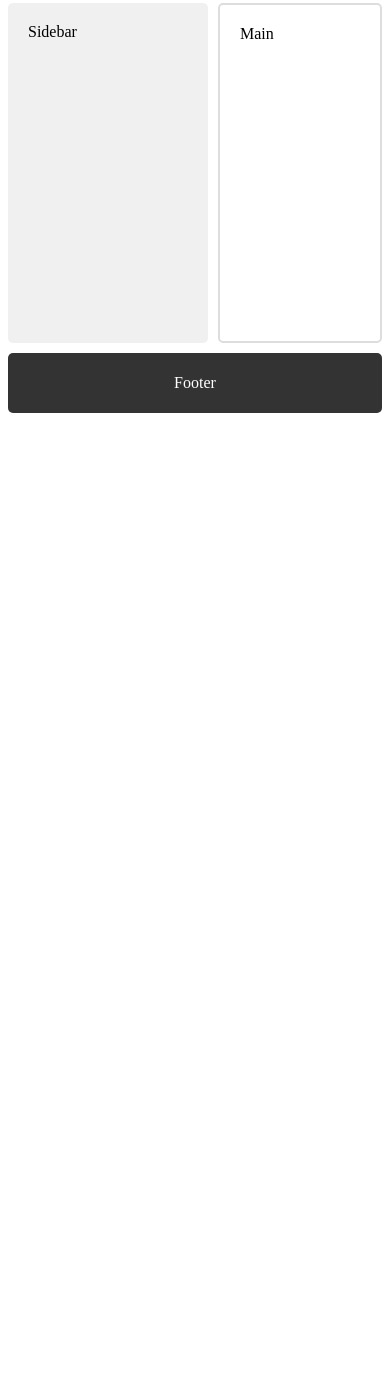
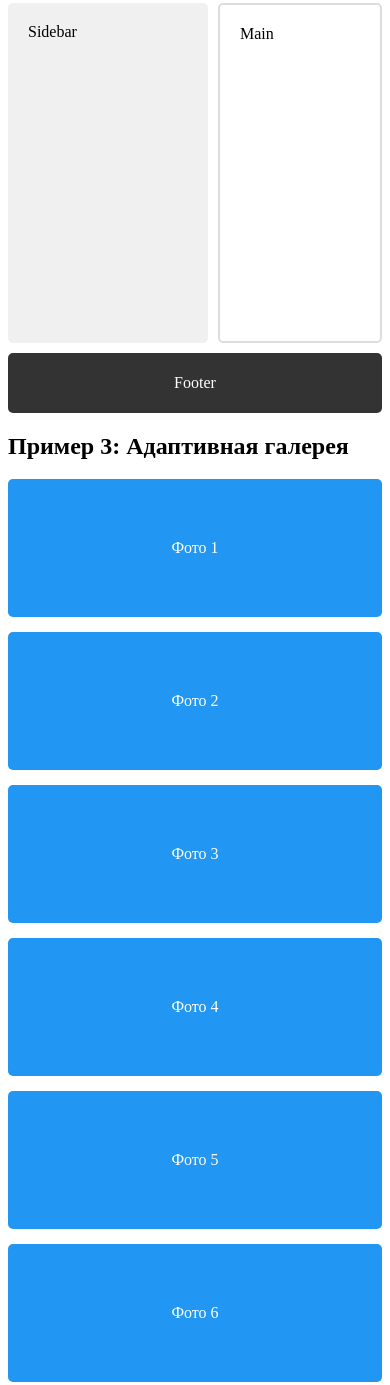
Before and after one commit to Nadii15/ISRPO_lab_8, a plain HTML site: page gridPractice.html in a window 390 px wide. Shown: the part 622-2007 px from the top of the page. Before the commit the page ends 1043 px from the top, so only its background shows below. Drawn offline with Linux system fonts and the light colour scheme.

Commit message:
Added responsive grid gallery

```diff
--- a/gridPractice.css
+++ b/gridPractice.css
@@ -53,3 +53,19 @@
    justify-content: center;
    border-radius: 5px;
 }
+.gallery {
+    display: grid;
+    grid-template-columns: repeat(auto-fit, minmax(200px,  1fr));
+    gap: 15px;
+}
+.gallery-item {
+background-color: #2196f3;
+color: white;
+padding: 60px;
+text-align: center;
+border-radius: 5px;
+transition: transform 0.3s;
+}
+.gallery-item:hover {
+    transform: scale(1.05);
+}
--- a/gridPractice.html
+++ b/gridPractice.html
@@ -31,6 +31,16 @@
            <main class="main">Main</main>
            <footer class="footer">Footer</footer>
 </div>
+<section>
+    <h2>Пример 3: Адаптивная галерея</h2>
+    <div class="gallery">
+        <div class="gallery-item">Фото 1</div>
+        <div class="gallery-item">Фото 2</div>
+        <div class="gallery-item">Фото 3</div>
+        <div class="gallery-item">Фото 4</div>
+        <div class="gallery-item">Фото 5</div>
+        <div class="gallery-item">Фото 6</div>
+    </div>
          </section>
 </body>
 </html>
```
